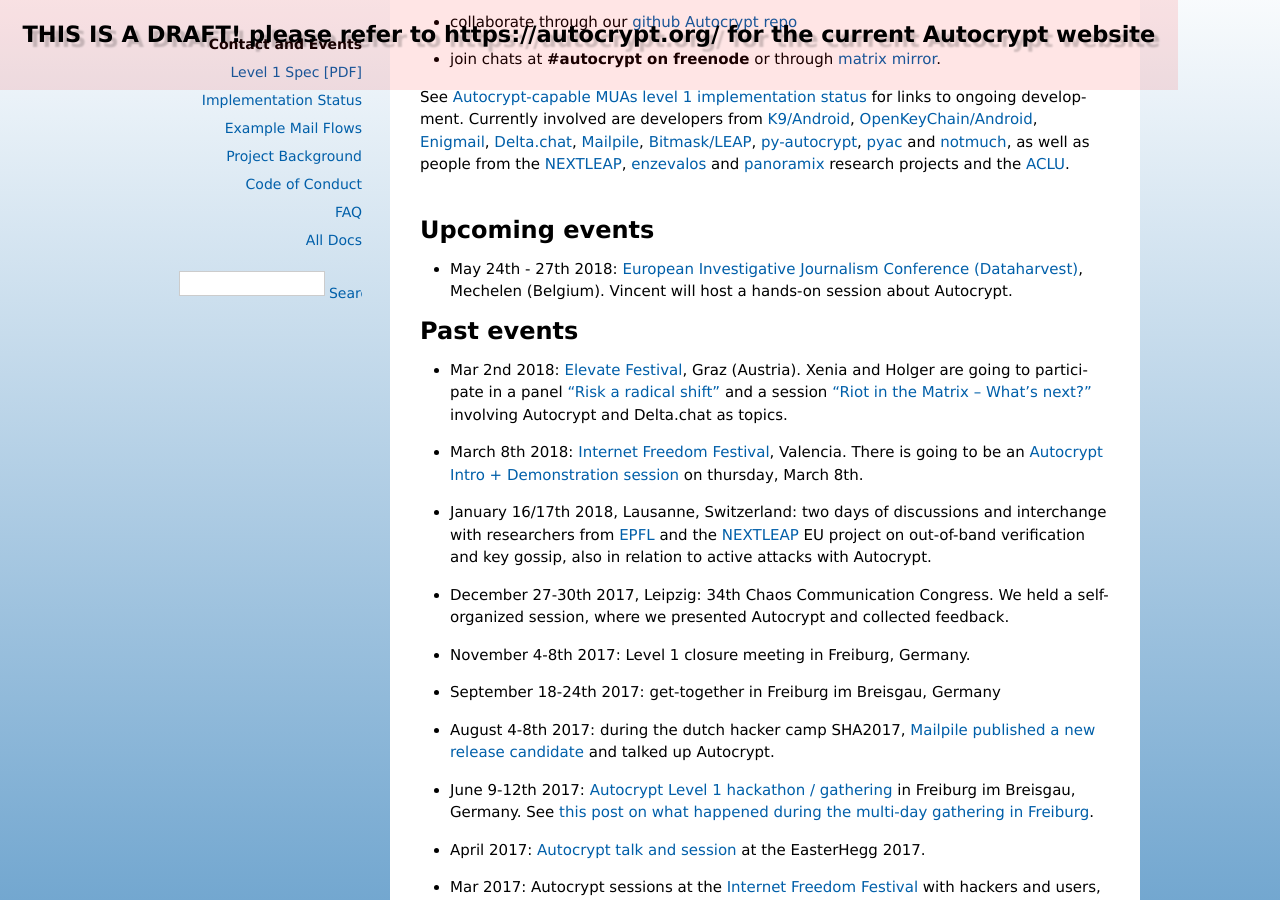
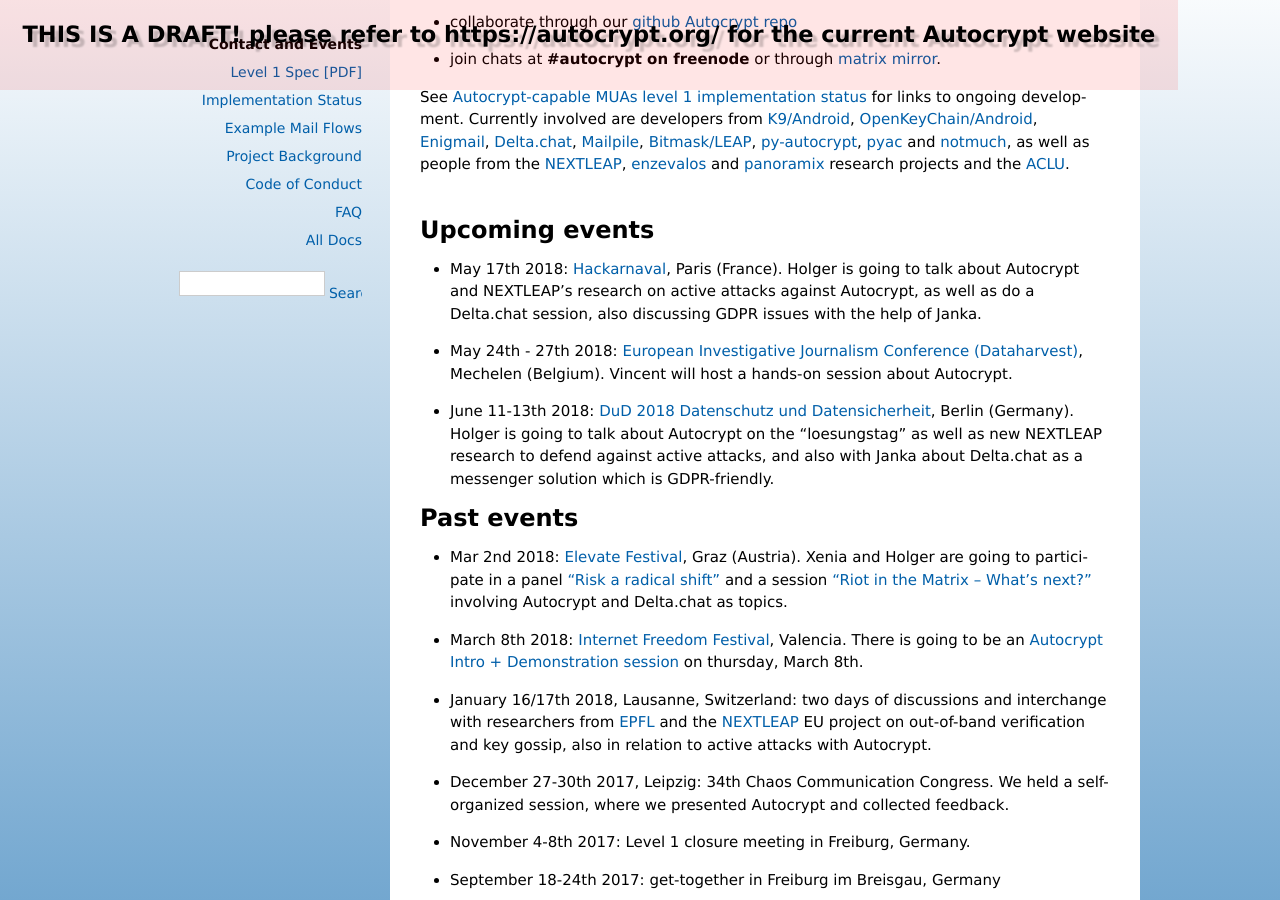
Before and after one commit to autocrypt/autocrypt, a Sphinx documentation site: the page built from doc/contact.rst, in a window 1280 px wide and 900 px high, scrolled down 324 px. Built offline with Sphinx 7.4.7, drawn with Linux system fonts in a browser that asks for light colours; pages that are not in the unit, such as notebooks, are missing from menus.

Commit message:
add two more events i am engaging in in may and june

```diff
--- a/doc/contact.rst
+++ b/doc/contact.rst
@@ -55,9 +55,20 @@
 Upcoming events
 ---------------
 
+- May 17th 2018: `Hackarnaval <https://hackarnaval.online/>`_, Paris
+  (France). Holger is going to talk about Autocrypt and NEXTLEAP's
+  research on active attacks against Autocrypt, as well as do
+  a Delta.chat session, also discussing GDPR issues with the help of Janka.
+
 - May 24th - 27th 2018: `European Investigative Journalism Conference
   (Dataharvest) <https://dataharvest.eu/>`_, Mechelen (Belgium).  Vincent will
   host a hands-on session about Autocrypt.
+
+- June 11-13th 2018: `DuD 2018 Datenschutz und Datensicherheit
+  <https://www.computas.de/konferenzen/dud_2018/DuD_2018.html>`_, Berlin (Germany).
+  Holger is going to talk about Autocrypt on the "loesungstag" as well as new
+  NEXTLEAP research to defend against active attacks, and also with Janka about
+  Delta.chat as a messenger solution which is GDPR-friendly.
 
 .. _`33c3`: https://events.ccc.de/congress/2016/wiki/Main_Page
 
```
